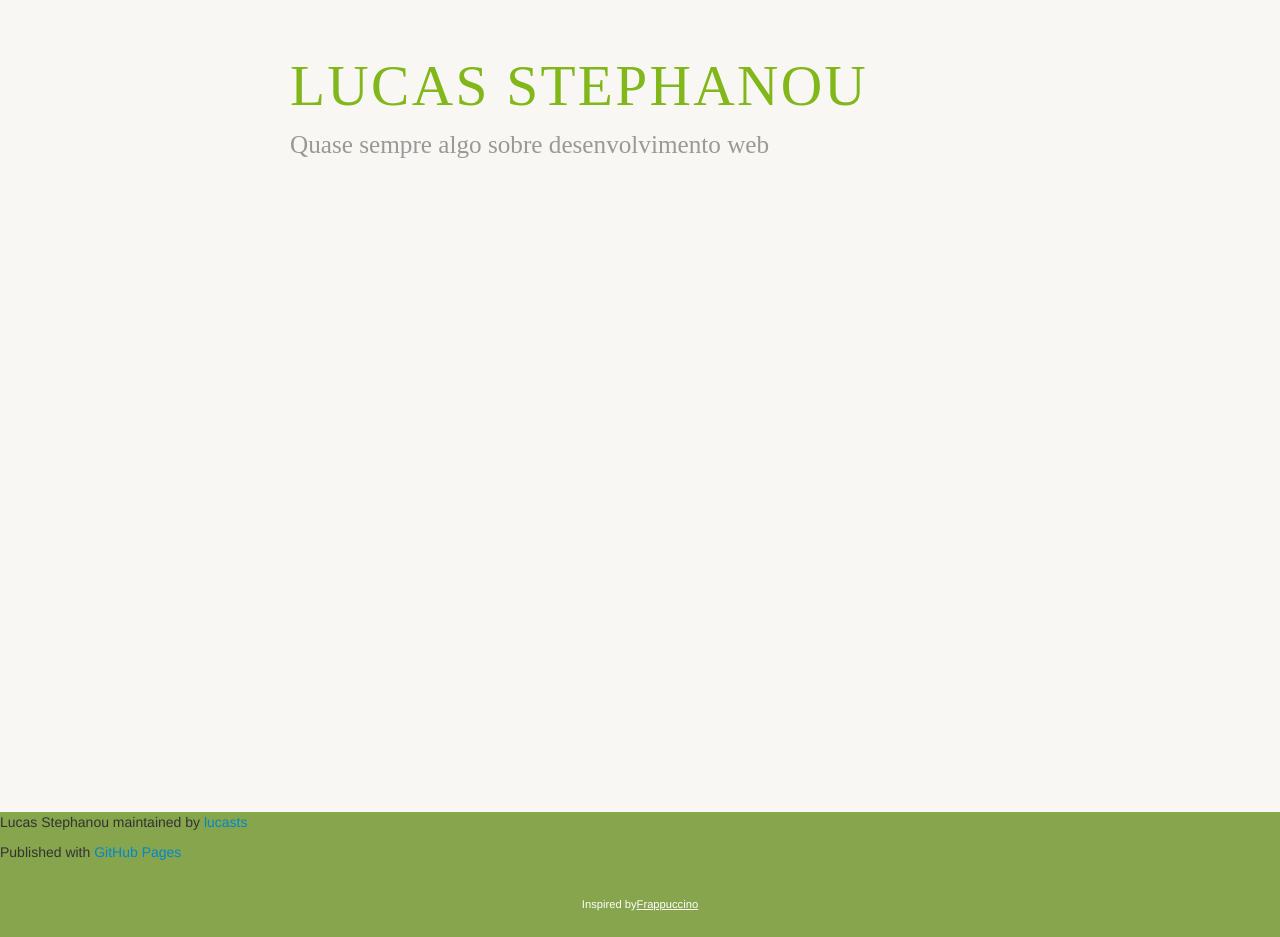
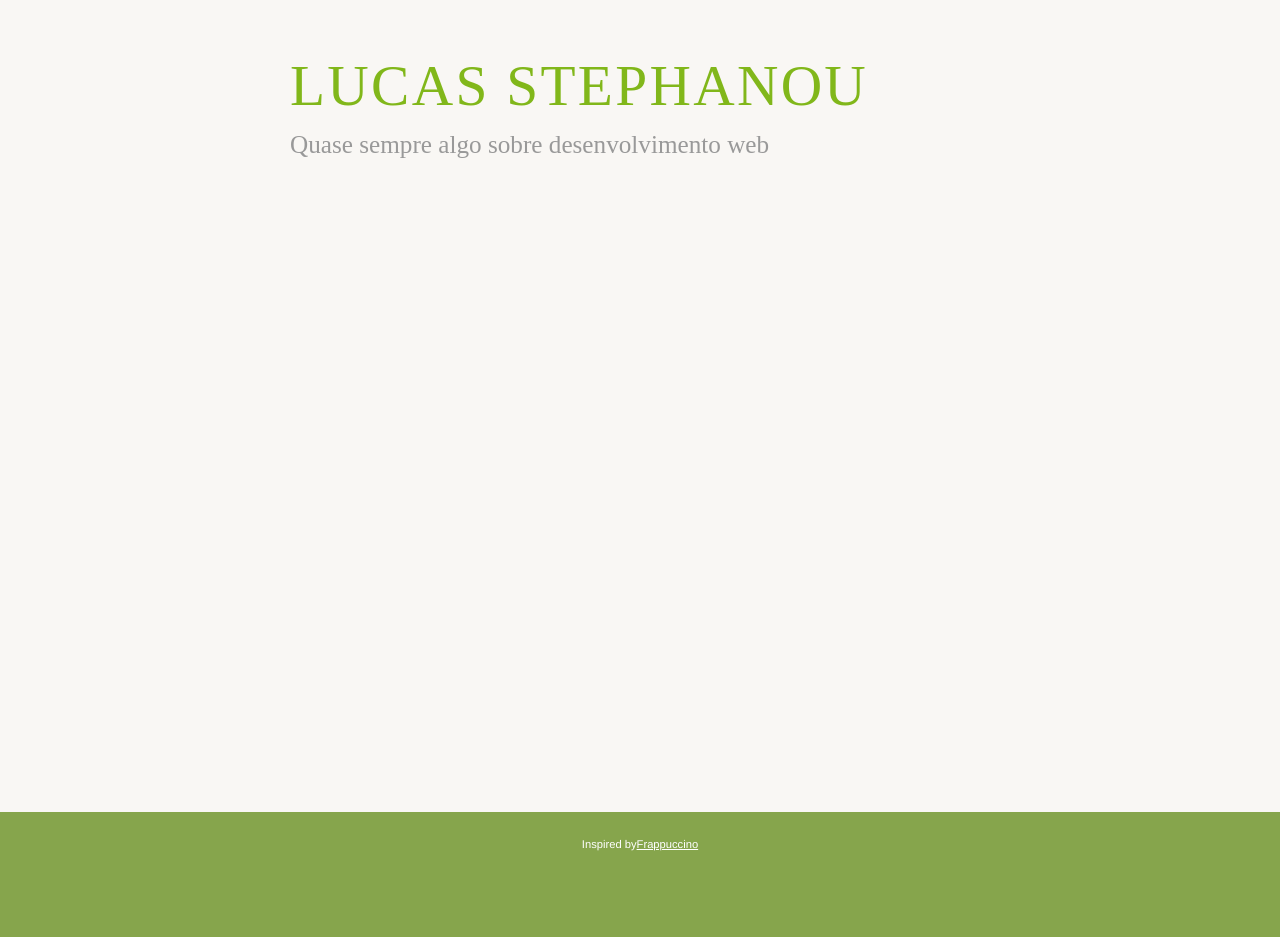
Before and after one commit to lucasts/lucasts.github.com, a Jekyll site: the page built from index.html, in a window 1280 px wide. Built offline with Jekyll 4.4.1, drawn with Linux system fonts in a browser that asks for light colours; some web fonts are replaced; after the commit the page ends 900 px from its top, so only the background shows below that.

Commit message:
remove old footer

```diff
--- a/_layouts/default.html
+++ b/_layouts/default.html
@@ -33,14 +33,6 @@
 
   {{ content }}
 
-    <!-- FOOTER  -->
-    <div id="footer_wrap" class="outer">
-      <footer class="inner">
-        <p class="copyright">Lucas Stephanou maintained by <a href="https://github.com/lucasts">lucasts</a></p>
-        <p>Published with <a href="http://pages.github.com">GitHub Pages</a></p>
-      </footer>
-    </div>
-
 
   <footer>
     <div class="container">
```
